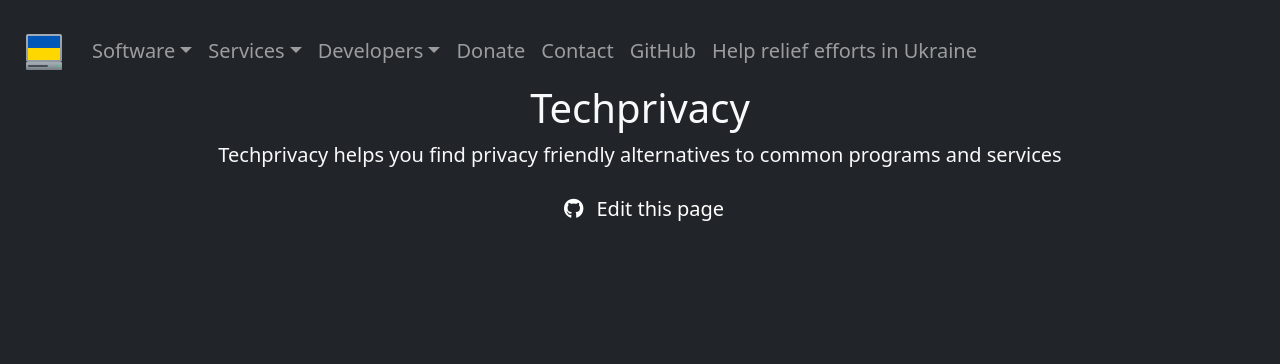
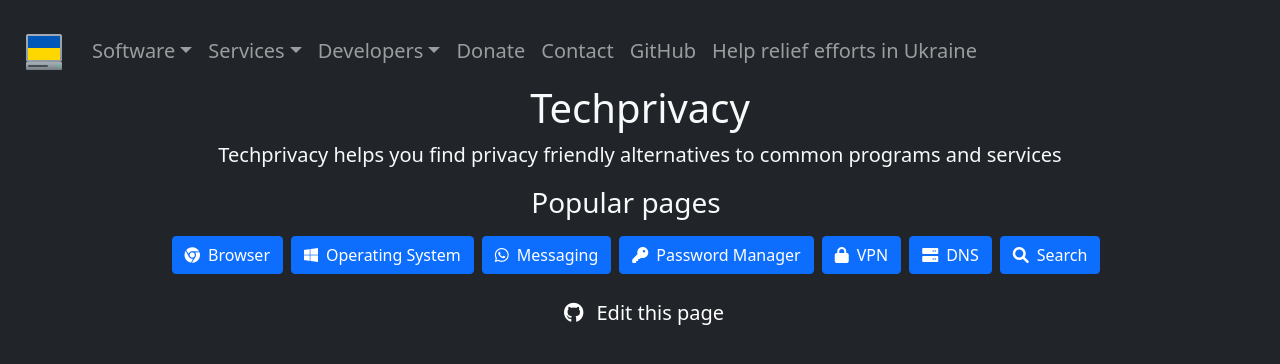
Before and after one commit to Dannomac/techprivacy.net, a Jekyll site: the page built from pages/index.md, in a window 1280 px wide. Shown: the top 364 px of the page. Built offline with Jekyll 4.4.1, drawn with Linux system fonts in a browser that asks for light colours; comment, search, counter and statistics services are not loaded.

Commit message:
Added Popular Pages section to homepage

```diff
--- /dev/null
+++ b/_includes/popular_pages.html
@@ -0,0 +1,9 @@
+<div class="d-flex justify-content-center flex-wrap">
+    <a class="btn btn-primary me-2 mt-2" href="/software/browser"><i class="fa-brands fa-chrome me-2"></i>Browser</a>
+    <a class="btn btn-primary me-2 mt-2" href="/software/os"><i class="fa-brands fa-windows me-2"></i>Operating System</a>
+    <a class="btn btn-primary me-2 mt-2" href="/software/messaging"><i class="fa-brands fa-whatsapp me-2"></i>Messaging</a>
+    <a class="btn btn-primary me-2 mt-2" href="/software/password-manager"><i class="fa-solid fa-key me-2"></i>Password Manager</a>
+    <a class="btn btn-primary me-2 mt-2" href="/services/vpn"><i class="fa-solid fa-lock me-2"></i>VPN</a>
+    <a class="btn btn-primary me-2 mt-2" href="/services/dns"><i class="fa-solid fa-server me-2"></i>DNS</a>
+    <a class="btn btn-primary me-2 mt-2" href="/services/search"><i class="fa-solid fa-search me-2"></i>Search</a>
+</div>
--- a/pages/index.md
+++ b/pages/index.md
@@ -4,3 +4,5 @@
 permalink: /
 ---
 Techprivacy helps you find privacy friendly alternatives to common programs and services
+### Popular pages
+{% include popular_pages.html %}
```
